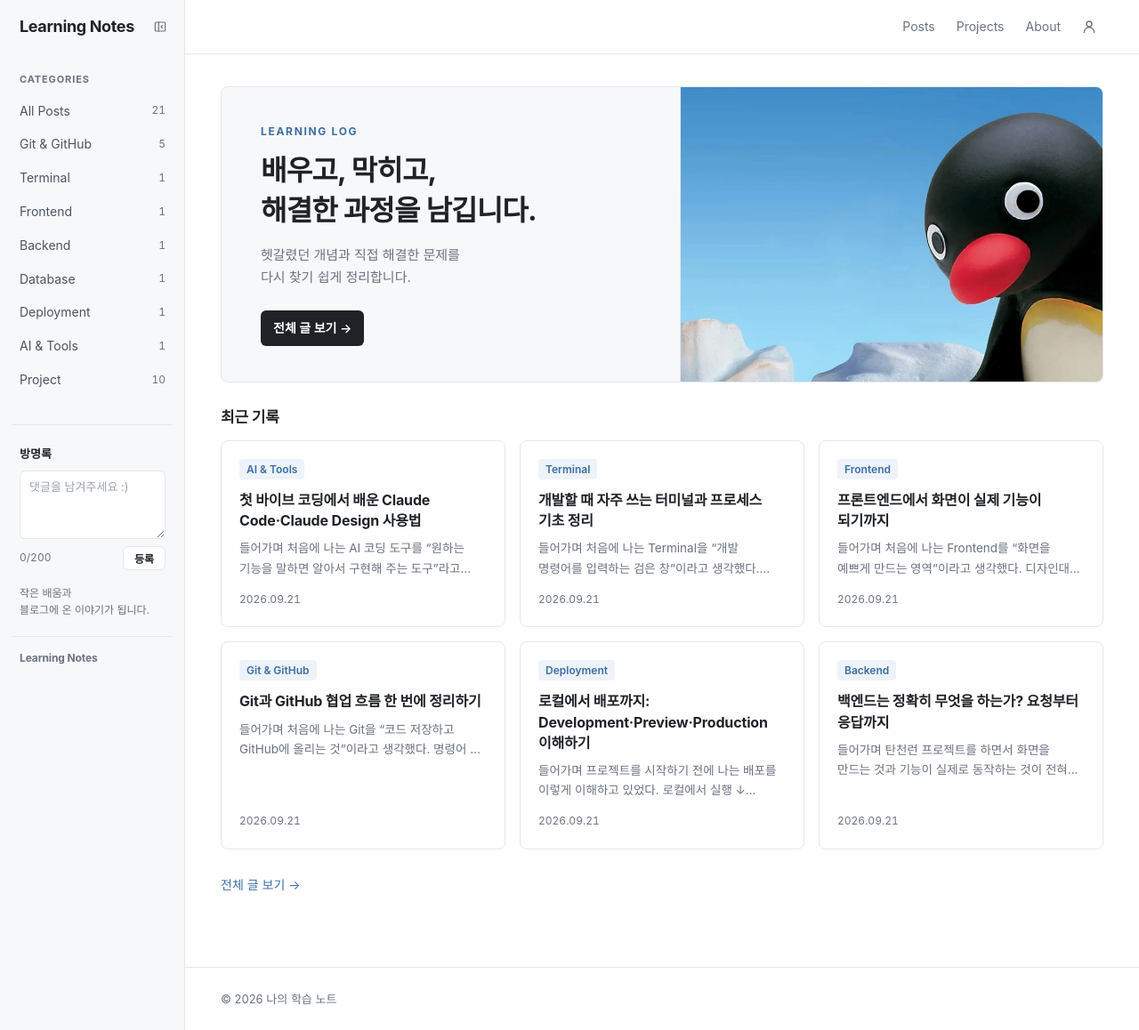
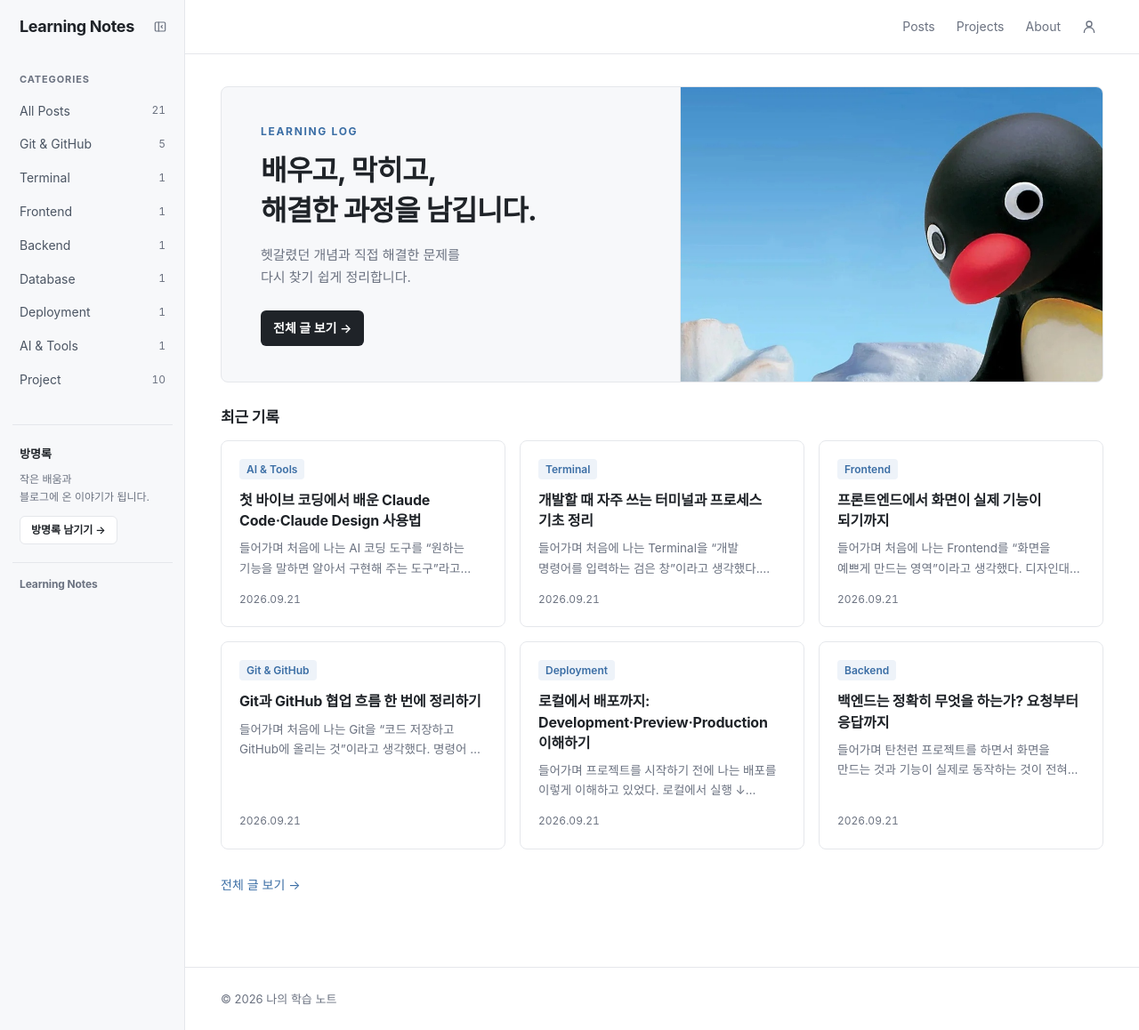
Before and after one commit to eunjung01230/my-blog, a Jekyll site: the page built from index.md, in a window 1280 px wide and 1158 px high. Shown: the whole window at 89% size. Built offline with Jekyll 4.4.1, drawn with Linux system fonts in a browser that asks for light colours.

Commit message:
feat: add Giscus guestbook page
Co-Authored-By: Claude Opus 5.5 (1M context) <noreply@anthropic.com>

```diff
--- a/_config.yml
+++ b/_config.yml
@@ -1,6 +1,20 @@
 title: 나의 학습 노트
 # 헤더와 사이드바에 표시되는 블로그 이름 (브라우저 탭 제목은 title 을 사용)
 brand: "Learning Notes"
+# 방명록 (Giscus · GitHub Discussions).
+# https://giscus.app 에서 저장소와 카테고리를 고르면 아래 값이 표시된다. 그대로 복사해 넣는다.
+#   repo        : data-repo         (예: 사용자명/저장소명)
+#   repo_id     : data-repo-id
+#   category    : data-category
+#   category_id : data-category-id
+# 토큰은 필요 없다. 네 값 중 하나라도 비어 있으면 방명록 페이지에 "준비 중" 안내가 표시된다.
+# term 은 방명록이 연결될 Discussion 제목이다. 모든 방명록 글이 이 Discussion 하나에 모인다.
+giscus:
+  repo: "eunjung01230/my-blog"
+  repo_id: "R_kgDOUGl-1Q"
+  category: "Guestbook"
+  category_id: "DIC_kwDOUGl-1c4DGMyz"
+  term: "Guestbook"
 remote_theme: daattali/beautiful-jekyll@6.0.1
 baseurl: "/my-blog"
 site-css:
--- a/_includes/sidebar.html
+++ b/_includes/sidebar.html
@@ -61,27 +61,18 @@
     </nav>
 
     {%- comment -%}
-      방명록.
-      방명록은 아직 저장할 곳(백엔드·댓글 서비스)이 없어 입력 UI만 둔다. 등록 버튼은 동작하지 않는다.
+      방명록. 글은 /guestbook/ 페이지(Giscus, GitHub Discussions)에서 남긴다.
     {%- endcomment -%}
     <section class="guestbook" aria-labelledby="guestbook-title">
 
       <h2 class="guestbook-title" id="guestbook-title">방명록</h2>
 
-      <label class="visually-hidden" for="guestbook-input">방명록 댓글</label>
-      <textarea class="guestbook-input" id="guestbook-input" rows="3" maxlength="200"
-                placeholder="댓글을 남겨주세요 :)" data-guestbook-input></textarea>
-
-      <div class="guestbook-actions">
-        <span class="guestbook-count" data-guestbook-count>0/200</span>
-        <button type="button" class="guestbook-submit" aria-disabled="true"
-                title="방명록 기능은 준비 중입니다">등록</button>
-      </div>
-
       <p class="guestbook-note">
         작은 배움과<br>
         블로그에 온 이야기가 됩니다.
       </p>
+
+      <a class="guestbook-link" href="{{ '/guestbook/' | relative_url }}">방명록 남기기 &rarr;</a>
 
     </section>
 
--- a/assets/css/custom.css
+++ b/assets/css/custom.css
@@ -437,18 +437,6 @@ h1, h2, h3, h4 {
 
 /* Sidebar 하단: 방명록 + 링크 */
 
-.visually-hidden {
-  position: absolute;
-  width: 1px;
-  height: 1px;
-  margin: -1px;
-  padding: 0;
-  overflow: hidden;
-  clip: rect(0 0 0 0);
-  white-space: nowrap;
-  border: 0;
-}
-
 .guestbook {
   margin-top: 32px;
   padding: 24px 8px 0;
@@ -462,61 +450,44 @@ h1, h2, h3, h4 {
   color: var(--text);
 }
 
-.guestbook-input {
-  display: block;
-  width: 100%;
-  min-height: 72px;
-  padding: 8px 10px;
-  resize: vertical;
+.guestbook-note {
+  margin: 0;
+  font-size: 12px;
+  line-height: 1.6;
+  color: var(--muted);
+}
+
+.guestbook-link {
+  display: inline-block;
+  margin-top: 12px;
+  padding: 5px 12px;
 
   background: var(--bg);
   border: 1px solid var(--border);
   border-radius: var(--radius);
   color: var(--text);
-  font-family: inherit;
-  font-size: 13px;
-  line-height: 1.5;
+  font-size: 12px;
+  font-weight: 600;
 }
 
-.guestbook-input::placeholder {
-  color: #9ca3af;
+.guestbook-link:hover {
+  border-color: var(--border-strong);
+  color: var(--accent);
 }
 
-.guestbook-input:focus {
-  outline: none;
-  border-color: var(--accent);
+/* 방명록 페이지 (/guestbook/) — Giscus 가 이 영역 안에 iframe 을 넣는다. */
+
+.guestbook-page {
+  max-width: var(--list-width);
+  margin-top: 28px;
 }
 
-.guestbook-actions {
-  display: flex;
-  align-items: center;
-  justify-content: space-between;
-  margin-top: 8px;
-}
-
-.guestbook-count {
-  font-size: 12px;
-  font-variant-numeric: tabular-nums;
-  color: var(--muted);
-}
-
-.guestbook-submit {
-  padding: 4px 12px;
-
-  background: var(--bg);
-  border: 1px solid var(--border);
-  border-radius: var(--radius);
-  color: var(--text);
-  font-family: inherit;
-  font-size: 12px;
-  font-weight: 600;
-  cursor: not-allowed;
-}
-
-.guestbook-note {
-  margin: 16px 0 0;
-  font-size: 12px;
-  line-height: 1.6;
+.guestbook-pending {
+  margin: 0;
+  padding: 16px 18px;
+  border: 1px dashed var(--border-strong);
+  border-radius: var(--radius-lg);
+  font-size: 14px;
   color: var(--muted);
 }
 
--- a/assets/js/sidebar.js
+++ b/assets/js/sidebar.js
@@ -69,13 +69,4 @@
   }
 
   sync();
-
-  // 방명록 입력 글자 수 표시 (저장 기능은 아직 없다)
-  var guestbookInput = document.querySelector('[data-guestbook-input]');
-  var guestbookCount = document.querySelector('[data-guestbook-count]');
-  if (guestbookInput && guestbookCount) {
-    guestbookInput.addEventListener('input', function () {
-      guestbookCount.textContent = guestbookInput.value.length + '/' + guestbookInput.maxLength;
-    });
-  }
 })();
```
Also changed, not shown: guestbook.md (added, +56 -0 lines).
